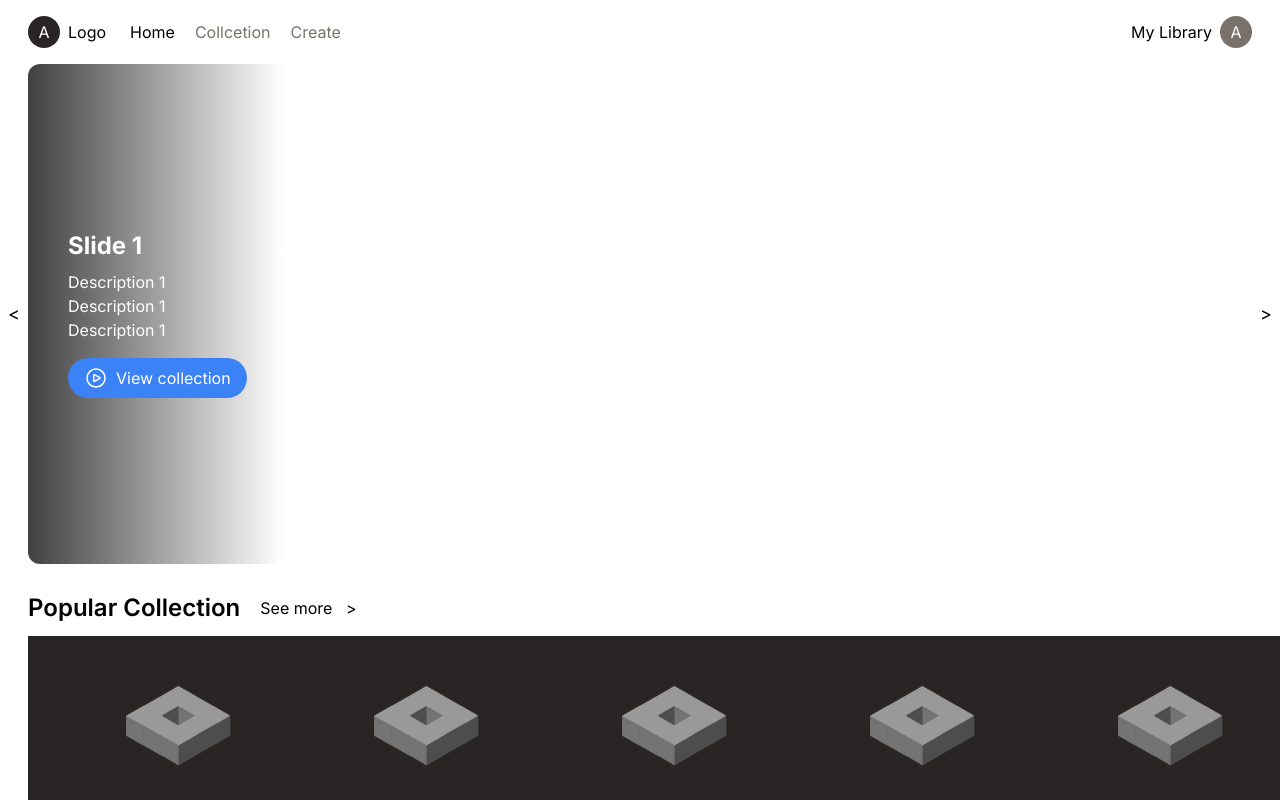
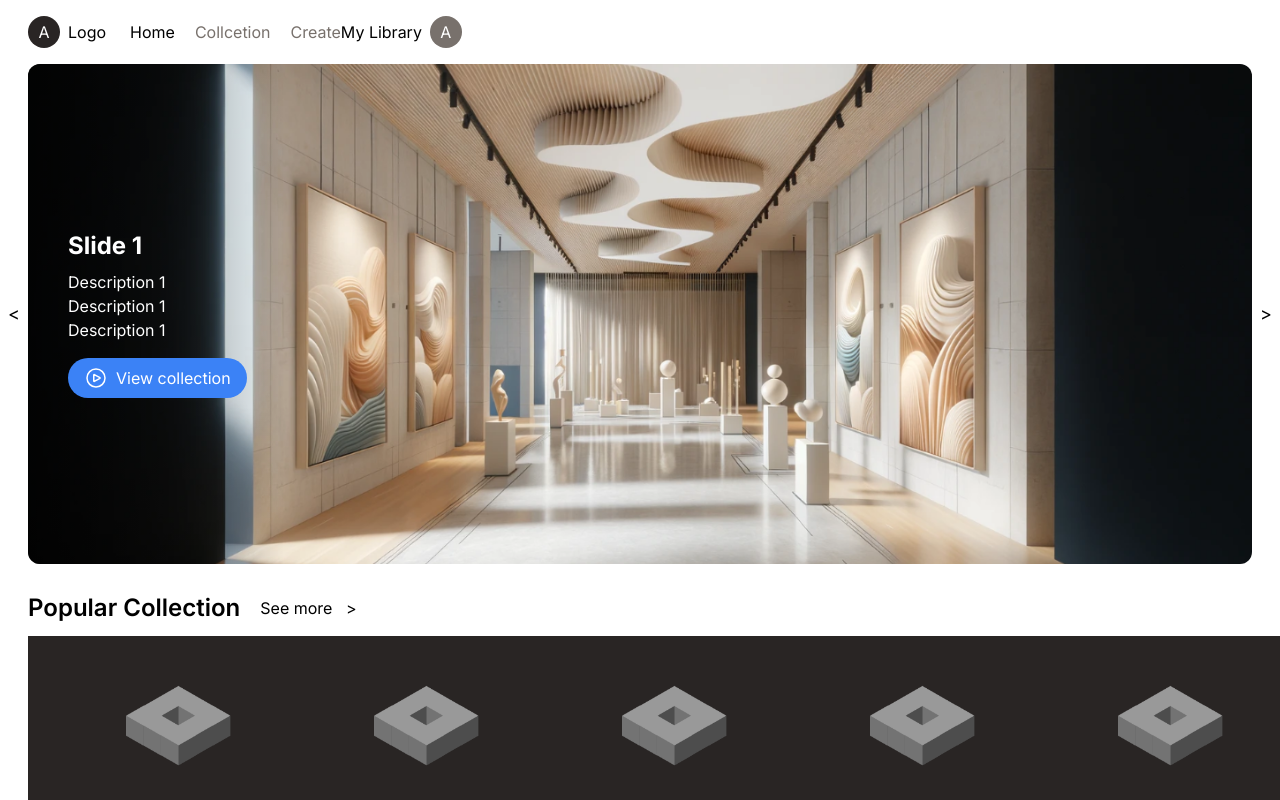
Before and after one commit to DwarfThema/dk-vr, a Next.js app: page / in a window 1280 px wide. Shown: the top 800 px of the page. Built offline with nearby package versions, Linux system fonts and the light colour scheme.

Commit message:
banner_image load

```diff
--- a/app/components/collections.tsx
+++ b/app/components/collections.tsx
@@ -25,7 +25,7 @@ export default function Collections({
             <div key={index} className="w-[300px]">
               <Image src={item.imageUrl} width={300} height={500} alt="img" />
               <div className="flex justify-between mt-1">
-                <span>{item.author}</span>
+                <span>{item.author}</span>x
                 <button className="flex items-center justify-center">
                   <svg
                     xmlns="http://www.w3.org/2000/svg"
--- a/app/components/sliderBanner.tsx
+++ b/app/components/sliderBanner.tsx
@@ -53,7 +53,7 @@ export default function SliderBanner({
             x: { type: "spring", stiffness: 300, damping: 30 },
             opacity: { duration: 0.2 },
           }}
-          className={`mx-6 bg-[url('/${sliderItem[page].imgUrl}')] bg-cover bg-center rounded-xl h-full flex flex-col justify-center text-white`}
+          className={`mx-6 bg-[url('/bannerImgA.png')] bg-cover bg-center rounded-xl h-full flex flex-col justify-center text-white`}
         >
           <div className="p-10 z-10">
             <h2 className="text-2xl font-bold  mb-2">
--- a/app/page.tsx
+++ b/app/page.tsx
@@ -101,7 +101,7 @@ export default function Home() {
 
   return (
     <main className="flex min-h-screen flex-col">
-      <header className="h-[64px] fixed w-full flex justify-between items-center px-7 z-20 bg-white">
+      <header className="h-[64px] fixed flex justify-between items-center px-7 z-20 bg-white">
         <div className="flex">
           <button className="flex justify-center items-center">
             <div className="bg-stone-800 w-[32px] h-[32px] rounded-full text-white items-center justify-center p-1">
```
